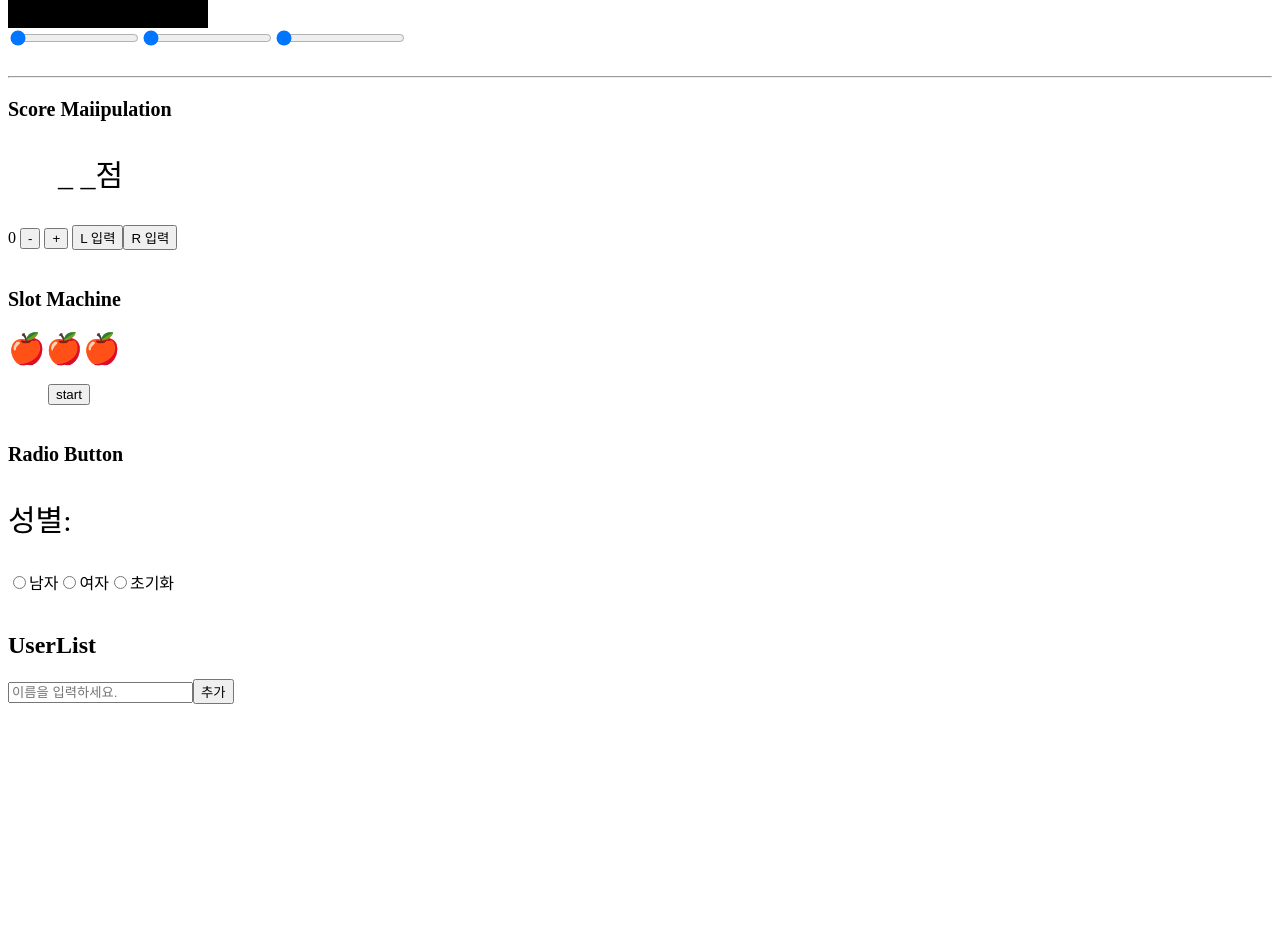
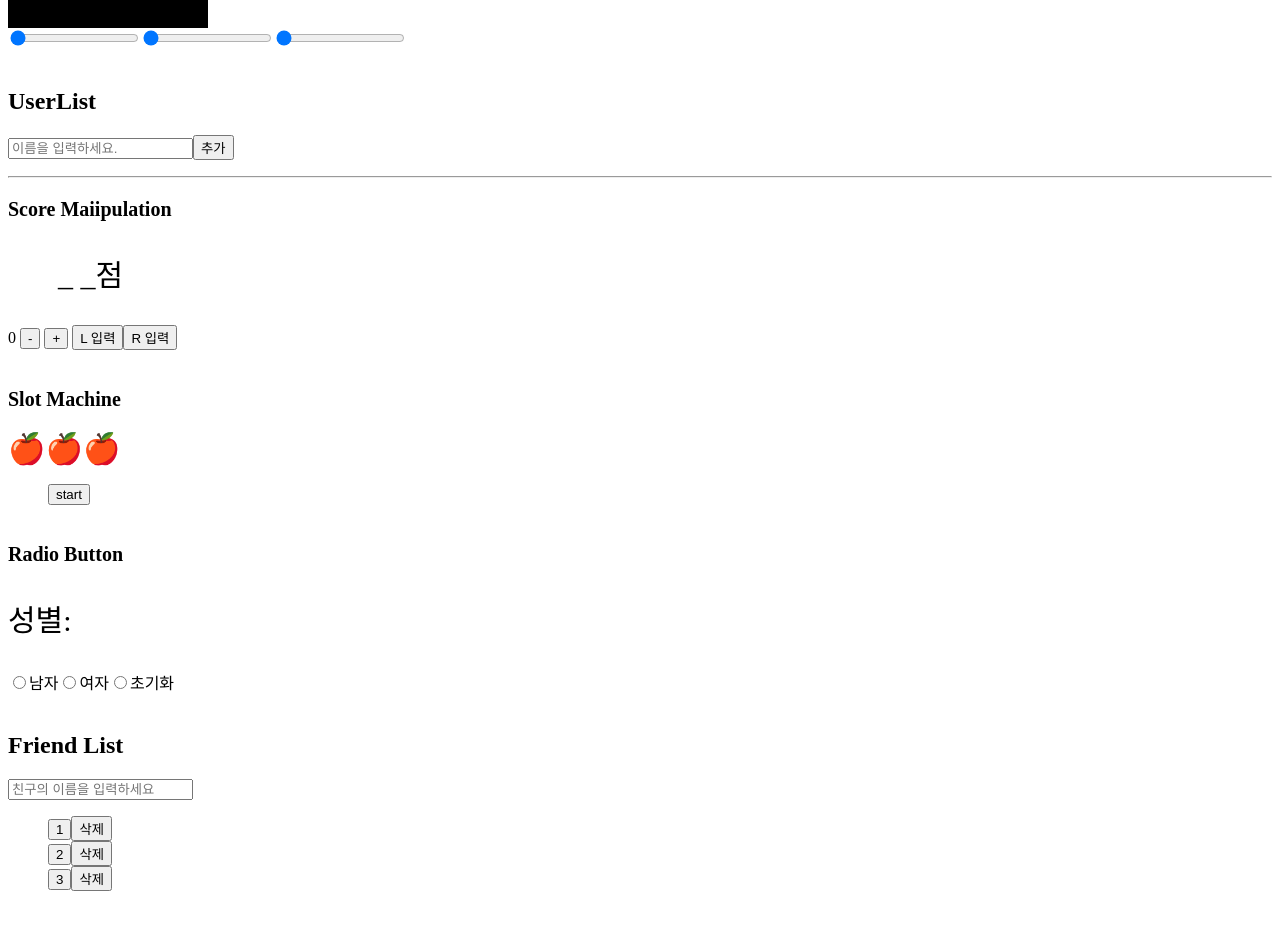
Before and after one commit to yejz0715/react-study, a React (Create React App) app in the folder react-study/: page /study in a window 1280 px wide. Shown: the part 400-1330 px from the top of the page. Before the commit the page ends 1146 px from the top, so only its background shows below. Built offline with nearby package versions, Linux system fonts and the light colour scheme.

Commit message:
ADD:friendList_component 생성

```diff
--- /dev/null
+++ b/react-study/src/Component/FriendList.jsx
@@ -0,0 +1,48 @@
+import React, { useState } from "react";
+function FriendList() {
+  const [name, setName] = useState("");
+  const [list, setList] = useState("");
+  const handleAddOne = () => {
+    setList(...list, name);
+  };
+  const handleAddTwo = () => {
+    setList(...list, name);
+  };
+  const handleAddThree = () => {
+    setList(...list, name);
+  };
+  const handleDeleteUser = () => {
+    setName("");
+  };
+  const handleChangeUser = (e) => {
+    setName = setName(e.target.value);
+  };
+  return (
+    <div>
+      <h2>Friend List</h2>
+      <input
+        type="text"
+        placeholder="친구의 이름을 입력하세요"
+        onChange={handleChangeUser}
+      />
+      <ul style={{ listStyle: "none" }}>
+        <li>
+          <button onClick={handleAddOne}>1</button>
+          {name}
+          <button onClick={handleDeleteUser}>삭제</button>
+        </li>
+        <li>
+          <button onClick={handleAddTwo}>2</button>
+          {name}
+          <button onClick={handleDeleteUser}>삭제</button>
+        </li>
+        <li>
+          <button onClick={handleAddThree}>3</button>
+          {name}
+          <button onClick={handleDeleteUser}>삭제</button>
+        </li>
+      </ul>
+    </div>
+  );
+}
+export default FriendList;
--- a/react-study/src/Pages/main.jsx
+++ b/react-study/src/Pages/main.jsx
@@ -1,6 +1,7 @@
 import React from "react";
 import ColorRange from "../Component/ColorRange";
 import Counter from "../Component/Counter";
+import FriendList from "../Component/FriendList";
 import RadioButton from "../Component/RadioButton";
 import ScoreManipulation from "../Component/ScoreManipulation";
 import SlotMachine from "../Component/SlotMachine";
@@ -14,6 +15,7 @@ const Main = () => {
       <br />
       <ColorRange />
       <br />
+      <UserList />
       <hr />
       <ScoreManipulation />
       <br />
@@ -21,7 +23,7 @@ const Main = () => {
       <br />
       <RadioButton />
       <br />
-      <UserList />
+      <FriendList />
       <br />
     </div>
   );
```
